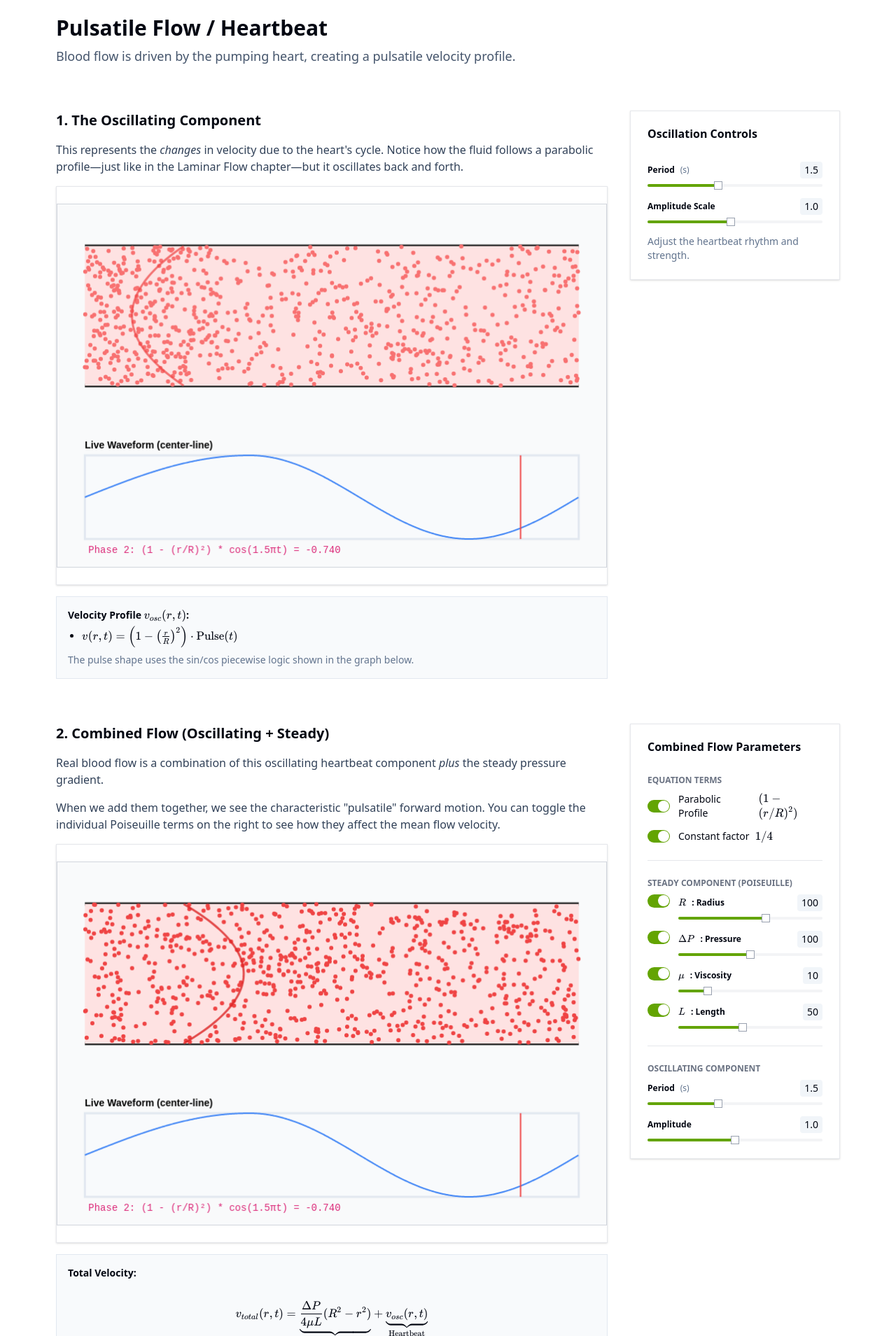
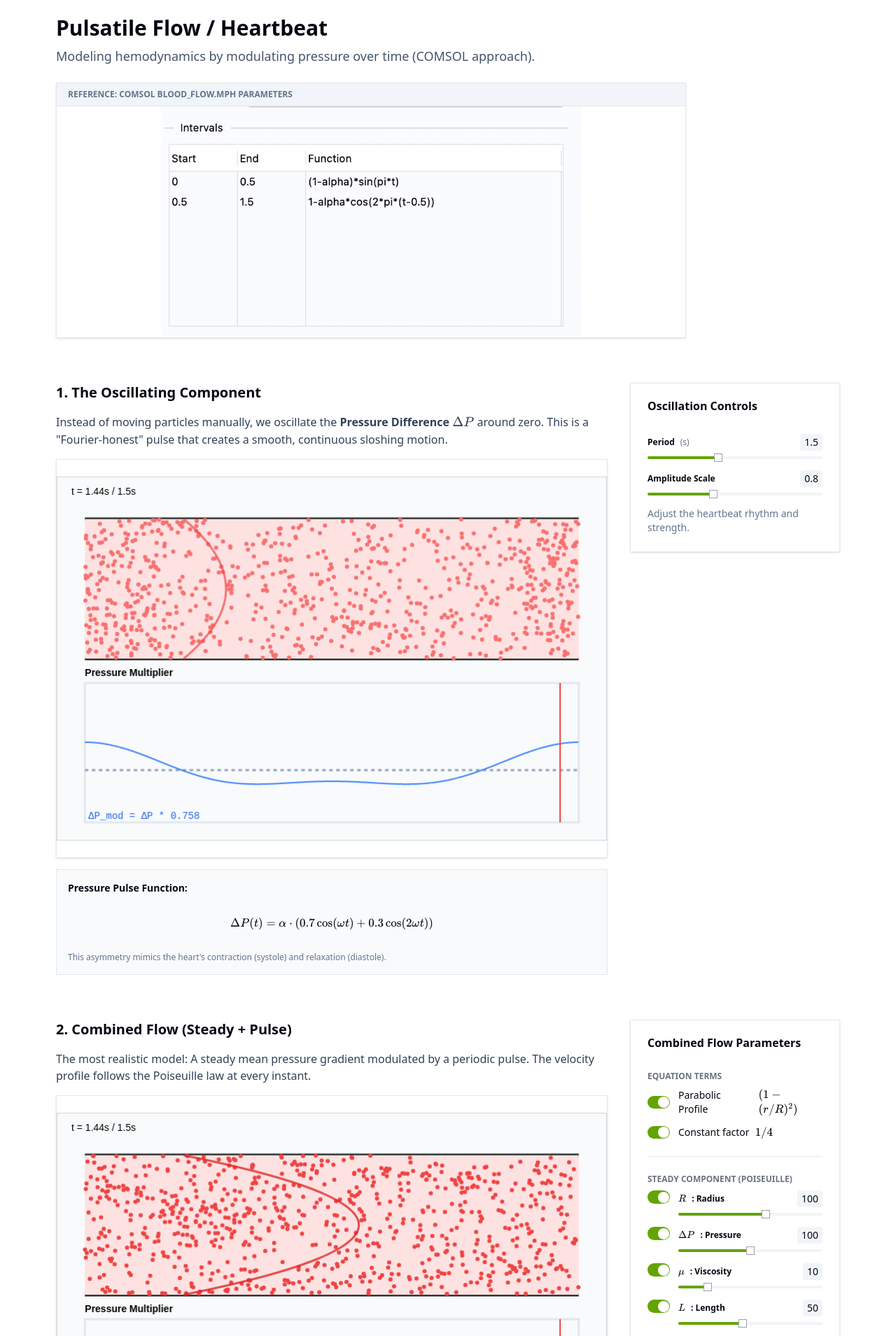
Before and after one commit to mixinDennisBarzanoffMixin/biophysics, a Next.js app: page /entry/pulsatile-flow in a window 1280 px wide. Shown: the part 151-2060 px from the top of the page at 70% size. Built offline with nearby package versions, Linux system fonts and the light colour scheme.

Commit message:
feat: more pulsatile flow

```diff
--- a/app/entry/pulsatile-flow/page.tsx
+++ b/app/entry/pulsatile-flow/page.tsx
@@ -14,7 +14,7 @@ export default function PulsatileFlowPage() {
 
   // State for First Simulation (Oscillating only)
   const [oscPeriod, setOscPeriod] = useState([1.5])
-  const [oscAmplitude, setOscAmplitude] = useState([1.0])
+  const [oscAmplitude, setOscAmplitude] = useState([0.8])
 
   // State for Second Simulation (Combined)
   const [combRadius, setCombRadius] = useState([100])
@@ -22,7 +22,7 @@ export default function PulsatileFlowPage() {
   const [combViscosity, setCombViscosity] = useState([10])
   const [combLength, setCombLength] = useState([50])
   const [combPeriod, setCombPeriod] = useState([1.5])
-  const [combAmplitude, setCombAmplitude] = useState([1.0])
+  const [combAmplitude, setCombAmplitude] = useState([0.6])
 
   const [combTerms, setCombTerms] = useState<FormulaTerms>({
     pressure: true,
@@ -44,9 +44,20 @@ export default function PulsatileFlowPage() {
       <div className="max-w-[1400px] mx-auto space-y-16">
         <div className="max-w-[900px]">
           <h1 className="text-3xl font-bold mb-2">Pulsatile Flow / Heartbeat</h1>
-          <p className="text-slate-600 text-lg">
-            Blood flow is driven by the pumping heart, creating a pulsatile velocity profile.
+          <p className="text-slate-600 text-lg mb-6">
+            Modeling hemodynamics by modulating pressure over time (COMSOL approach).
           </p>
+
+          <div className="border rounded-lg overflow-hidden mb-8 shadow-sm">
+            <div className="bg-slate-100 px-4 py-2 text-xs font-semibold text-slate-500 uppercase border-b">
+              Reference: COMSOL blood_flow.mph Parameters
+            </div>
+            <img
+              src="/piecewise.png"
+              alt="COMSOL Piecewise Functions"
+              className="w-full max-w-[600px] mx-auto"
+            />
+          </div>
         </div>
 
         {/* Section 1: The Oscillating Component */}
@@ -55,7 +66,7 @@ export default function PulsatileFlowPage() {
             <div>
               <h2 className="text-xl font-semibold mb-4">1. The Oscillating Component</h2>
               <p className="mb-4 text-slate-700">
-                This represents the <em>changes</em> in velocity due to the heart's cycle. Notice how the fluid follows a parabolic profile—just like in the Laminar Flow chapter—but it oscillates back and forth.
+                Instead of moving particles manually, we oscillate the <strong>Pressure Difference</strong> <KatexEquation tex="\Delta P" /> around zero. This is a "Fourier-honest" pulse that creates a smooth, continuous sloshing motion.
               </p>
 
               <PulsatileFlowSimulation
@@ -66,11 +77,12 @@ export default function PulsatileFlowPage() {
 
               <div className="mt-4 prose prose-slate max-w-none">
                 <div className="p-4 bg-slate-50 rounded-lg border border-slate-200 text-sm">
-                    <p className="font-semibold mb-1">Velocity Profile <KatexEquation tex="v_{osc}(r, t)" />:</p>
-                    <ul className="list-disc pl-5 space-y-1">
-                      <li><KatexEquation tex="v(r, t) = \left(1 - \left(\frac{r}{R}\right)^2\right) \cdot \text{Pulse}(t)" /></li>
-                    </ul>
-                    <p className="mt-2 text-slate-500">The pulse shape uses the sin/cos piecewise logic shown in the graph below.</p>
+                    <p className="font-semibold mb-2">Pressure Pulse Function:</p>
+                    <KatexEquation
+                      tex="\Delta P(t) = \alpha \cdot (0.7\cos(\omega t) + 0.3\cos(2\omega t))"
+                      block
+                    />
+                    <p className="mt-2 text-slate-500 text-xs">This asymmetry mimics the heart's contraction (systole) and relaxation (diastole).</p>
                 </div>
               </div>
             </div>
@@ -90,12 +102,9 @@ export default function PulsatileFlowPage() {
         <section className="grid grid-cols-1 lg:grid-cols-[1fr_300px] gap-8 items-start">
           <div className="space-y-6">
             <div>
-              <h2 className="text-xl font-semibold mb-4">2. Combined Flow (Oscillating + Steady)</h2>
+              <h2 className="text-xl font-semibold mb-4">2. Combined Flow (Steady + Pulse)</h2>
               <p className="mb-4 text-slate-700">
-                Real blood flow is a combination of this oscillating heartbeat component <em>plus</em> the steady pressure gradient.
-              </p>
-              <p className="mb-4 text-slate-700">
-                When we add them together, we see the characteristic "pulsatile" forward motion. You can toggle the individual Poiseuille terms on the right to see how they affect the mean flow velocity.
+                The most realistic model: A steady mean pressure gradient modulated by a periodic pulse. The velocity profile follows the Poiseuille law at every instant.
               </p>
 
               <PulsatileFlowSimulation
@@ -111,11 +120,14 @@ export default function PulsatileFlowPage() {
 
               <div className="mt-4 prose prose-slate max-w-none">
                 <div className="p-4 bg-slate-50 rounded-lg border border-slate-200 text-sm">
-                    <p className="font-semibold mb-2">Total Velocity:</p>
+                    <p className="font-semibold mb-2">Total Modulated Pressure:</p>
                     <KatexEquation
-                      tex="v_{total}(r, t) = \underbrace{\frac{\Delta P}{4 \mu L} (R^2 - r^2)}_{\text{Steady}} + \underbrace{v_{osc}(r, t)}_{\text{Heartbeat}}"
+                      tex="\Delta P_{total}(t) = \Delta P_{steady} \cdot (1 + \text{Pulse}(t))"
                       block
                     />
+                    <p className="mt-2 text-xs text-slate-500">
+                      We also apply a <strong>Smooth Ramp</strong> <KatexEquation tex="1 - e^{-t/\tau}" /> to prevent discontinuities at simulation startup.
+                    </p>
                 </div>
               </div>
             </div>
--- a/src/views/pulsatile-flow/simulations/PulsatileFlowSimulation.tsx
+++ b/src/views/pulsatile-flow/simulations/PulsatileFlowSimulation.tsx
@@ -9,6 +9,17 @@ const DEFAULT_TERMS: FormulaTerms = {
   length: true,
   radiusScale: true,
   profile: true,
+}
+
+// COMSOL-style Pulse functions
+function asymmetricPulse(t: number, period: number, alpha: number) {
+  const omega = (2 * Math.PI) / period
+  // Fourier-based asymmetric pulse (0.7 + 0.3 weighting for natural feel)
+  return 1 + alpha * (0.7 * Math.cos(omega * t) + 0.3 * Math.cos(2 * omega * t))
+}
+
+function smoothRamp(t: number, tau = 0.5) {
+  return 1 - Math.exp(-t / tau)
 }
 
 export function PulsatileFlowSimulation({
@@ -34,10 +45,10 @@ export function PulsatileFlowSimulation({
   const requestRef = useRef<number>(0)
   const particlesRef = useRef<Array<{ x: number; y: number; r: number }>>([])
   const timeRef = useRef<number>(0)
+  const globalTimeRef = useRef<number>(0)
   const lastTimeRef = useRef<number>(0)
 
   useEffect(() => {
-    // Initialize particles once
     particlesRef.current = Array.from({ length: 800 }, () => ({
       x: Math.random() * (canvasRef.current?.width ?? 900),
       y: (Math.random() - 0.5) * 2 * radius,
@@ -48,7 +59,6 @@ export function PulsatileFlowSimulation({
   useEffect(() => {
     const canvas = canvasRef.current
     if (!canvas) return
-
     const resize = () => {
       const parentWidth = canvas.parentElement?.clientWidth ?? 900
       const width = Math.max(360, Math.min(parentWidth, 1200))
@@ -56,7 +66,6 @@ export function PulsatileFlowSimulation({
       if (canvas.width !== width) canvas.width = width
       if (canvas.height !== height) canvas.height = height
     }
-
     resize()
     window.addEventListener('resize', resize)
     return () => window.removeEventListener('resize', resize)
@@ -73,9 +82,12 @@ export function PulsatileFlowSimulation({
       const dt = (timestamp - lastTimeRef.current) / 1000
       lastTimeRef.current = timestamp
 
-      // Update global time
+      // Update Clocks
+      globalTimeRef.current += dt
       timeRef.current = (timeRef.current + dt) % period
+
       const t = timeRef.current
+      const gT = globalTimeRef.current
 
       const width = canvas.width
       const height = canvas.height
@@ -89,126 +101,99 @@ export function PulsatileFlowSimulation({
       const pipeX1 = centerX + pipePx / 2
 
       // Draw Pipe
-      ctx.strokeStyle = '#333'
-      ctx.lineWidth = 5
-      ctx.beginPath()
-      ctx.moveTo(pipeX0, centerY - radius)
-      ctx.lineTo(pipeX1, centerY - radius)
-      ctx.stroke()
-      ctx.beginPath()
-      ctx.moveTo(pipeX0, centerY + radius)
-      ctx.lineTo(pipeX1, centerY + radius)
-      ctx.stroke()
-      ctx.fillStyle = '#fee2e2'
-      ctx.fillRect(pipeX0, centerY - radius, pipePx, radius * 2)
+      ctx.strokeStyle = '#333'; ctx.lineWidth = 5
+      ctx.beginPath(); ctx.moveTo(pipeX0, centerY - radius); ctx.lineTo(pipeX1, centerY - radius); ctx.stroke()
+      ctx.beginPath(); ctx.moveTo(pipeX0, centerY + radius); ctx.lineTo(pipeX1, centerY + radius); ctx.stroke()
+      ctx.fillStyle = '#fee2e2'; ctx.fillRect(pipeX0, centerY - radius, pipePx, radius * 2)
 
-      // MATH LOGIC
-      const getProfileFactor = (r: number) => {
-        // Correct parabolic profile: (1 - (r/R)^2)
-        return terms.profile ? (1 - (r * r) / (radius * radius)) : 1
-      }
+      // PHYSICS: Apply Pressure Pulse
+      const ramp = smoothRamp(gT)
+      const pulseFactor = asymmetricPulse(t, period, amplitude) * ramp
 
-      const getPulsatileValue = (r: number, tVal: number) => {
-        const profile = getProfileFactor(r)
-        const cycleRatio = period / 1.5
-        const tScaled = tVal / cycleRatio
+      // If "Oscillating Only", we subtract the steady mean (1) to show just the slosh
+      // But user requested COMSOL style where pressure varies naturally.
+      // We'll use 0 base pressure for "Oscillating Only" vs the provided pressure for Combined.
+      const basePressure = withSteadyFlow ? pressure : 50 // Use a dummy base for slosh visibility
+      const modulatedPressure = basePressure * (withSteadyFlow ? pulseFactor : (pulseFactor - 1))
 
-        if (tScaled < 0.5) {
-          return profile * Math.sin(Math.PI * tScaled)
-        } else {
-          return profile * Math.cos(1.5 * Math.PI * (tScaled - 0.5))
-        }
-      }
-
-      const getVelocity = (r: number, tVal: number) => {
-        const vPulsatile = getPulsatileValue(r, tVal) * amplitude * 100 // Visual scale
-
-        if (withSteadyFlow) {
-          // Use the actual laminar formula logic from lib
-          const vSteady = calcLaminarVelocity({
-            dP: pressure,
+      const getVelocity = (r: number) => {
+        return calcLaminarVelocity({
+          dP: modulatedPressure,
           R: radius,
           r,
           mu: viscosity,
           L: length,
-            vScale: 0.32, // Corrected scale to bring velocity back to observable range
+          vScale: 0.32,
           terms
         })
-          return vPulsatile + vSteady
-        }
-        return vPulsatile
       }
 
       // Draw Particles
       ctx.fillStyle = withSteadyFlow ? '#ef4444' : '#f87171'
       particlesRef.current.forEach((p) => {
         if (Math.abs(p.r) > radius) p.r = (Math.sign(p.r) || 1) * Math.random() * radius
-        const v = getVelocity(p.r, t) * dt
+        const v = getVelocity(p.r) * dt
         p.x += v
         if (p.x > pipeX1) p.x = pipeX0 + ((p.x - pipeX1) % pipePx)
         if (p.x < pipeX0) p.x = pipeX1 - ((pipeX0 - p.x) % pipePx)
-        ctx.beginPath()
-        ctx.arc(p.x, centerY + p.r, 3, 0, Math.PI * 2)
-        ctx.fill()
+        ctx.beginPath(); ctx.arc(p.x, centerY + p.r, 3, 0, Math.PI * 2); ctx.fill()
       })
 
-      // Draw Velocity Profile Overlay
+      // Velocity Profile Overlay
       ctx.strokeStyle = withSteadyFlow ? 'rgba(220, 38, 38, 0.8)' : 'rgba(239, 68, 68, 0.7)'
       ctx.lineWidth = 3
       ctx.beginPath()
       const profileX = pipeX0 + pipePx * 0.2
       for (let r = -radius; r <= radius; r += 2) {
-        const x = profileX + getVelocity(r, t) * 1.0
+        const x = profileX + getVelocity(r) * 1.0
         if (r === -radius) ctx.moveTo(x, centerY + r)
         else ctx.lineTo(x, centerY + r)
       }
       ctx.stroke()
 
-      // Waveform Plot
-      const plotY = 420
-      const plotHeight = 60
-      const plotWidth = pipePx
+      // Plot
+      const plotBaseY = 420;
+      const plotHeight = 50; // Amplitude of the drawn wave
+      const plotWidth = pipePx;
       const plotX = pipeX0
-      ctx.fillStyle = '#f8fafc'
-      ctx.fillRect(plotX, plotY - plotHeight, plotWidth, plotHeight * 2)
-      ctx.strokeStyle = '#e2e8f0'
-      ctx.strokeRect(plotX, plotY - plotHeight, plotWidth, plotHeight * 2)
 
-      // Plot Wave (Centerline profile only)
-      ctx.strokeStyle = '#3b82f6'
-      ctx.lineWidth = 2
-      ctx.beginPath()
+      // Plot Background - make it large enough for offset + pulse
+      const boxTop = plotBaseY - (plotHeight * 2.5)
+      const boxHeight = plotHeight * 4
+      ctx.fillStyle = '#f8fafc'; ctx.fillRect(plotX, boxTop, plotWidth, boxHeight)
+      ctx.strokeStyle = '#e2e8f0'; ctx.strokeRect(plotX, boxTop, plotWidth, boxHeight)
+
+      // Plot Zero Line
+      ctx.strokeStyle = '#94a3b8'; ctx.setLineDash([5, 5])
+      ctx.beginPath(); ctx.moveTo(plotX, plotBaseY); ctx.lineTo(plotX + plotWidth, plotBaseY); ctx.stroke()
+      ctx.setLineDash([])
+
+      // Draw Waveform
+      ctx.strokeStyle = '#3b82f6'; ctx.lineWidth = 2; ctx.beginPath()
       for (let px = 0; px <= plotWidth; px++) {
         const plotT = (px / plotWidth) * period
-        const val = getPulsatileValue(0, plotT)
-        const py = plotY - val * plotHeight
+        const val = withSteadyFlow ? asymmetricPulse(plotT, period, amplitude) : (asymmetricPulse(plotT, period, amplitude) - 1)
+        const py = plotBaseY - val * plotHeight
         if (px === 0) ctx.moveTo(plotX + px, py)
         else ctx.lineTo(plotX + px, py)
       }
       ctx.stroke()
 
       const scanX = plotX + (t / period) * plotWidth
-      ctx.strokeStyle = '#ef4444'
-      ctx.beginPath(); ctx.moveTo(scanX, plotY - plotHeight); ctx.lineTo(scanX, plotY + plotHeight); ctx.stroke()
+      ctx.strokeStyle = '#ef4444'; ctx.beginPath(); ctx.moveTo(scanX, boxTop); ctx.lineTo(scanX, boxTop + boxHeight); ctx.stroke()
 
       // Labels
       ctx.fillStyle = 'black'; ctx.font = 'bold 14px sans-serif'
-      ctx.fillText(`Live Waveform (center-line)`, plotX, plotY - plotHeight - 10)
+      ctx.fillText(`Pressure Multiplier`, plotX, boxTop - 10)
 
       ctx.font = '14px monospace'
-      const cycleRatio = period / 1.5
-      const tScaled = t / cycleRatio
-      const centerVal = getPulsatileValue(0, t)
+      ctx.fillStyle = '#2563eb'
+      const activePulse = withSteadyFlow ? pulseFactor : (pulseFactor - 1)
+      ctx.fillText(`ΔP_mod = ΔP * ${activePulse.toFixed(3)}`, plotX + 5, plotBaseY + 70)
 
-      const profileStr = terms.profile ? "(1 - (r/R)²)" : "1"
-
-      if (tScaled < 0.5) {
-        ctx.fillStyle = '#2563eb'
-        ctx.fillText(`Phase 1: ${profileStr} * sin(πt) = ${centerVal.toFixed(3)}`, plotX + 5, plotY + plotHeight + 20)
-      } else {
-        ctx.fillStyle = '#db2777'
-        ctx.fillText(`Phase 2: ${profileStr} * cos(1.5πt) = ${centerVal.toFixed(3)}`, plotX + 5, plotY + plotHeight + 20)
-      }
+      ctx.fillStyle = 'black'; ctx.font = '14px sans-serif'
+      ctx.fillText(`t = ${t.toFixed(2)}s / ${period.toFixed(1)}s`, 20, 25)
+      if (gT < 2) ctx.fillText(`Startup Ramp: ${(ramp * 100).toFixed(0)}%`, 20, 45)
 
       requestRef.current = requestAnimationFrame(animate)
     }
```
Also changed, not shown: public/piecewise.png (added). Lines whose indentation alone changed are shown as unchanged.
